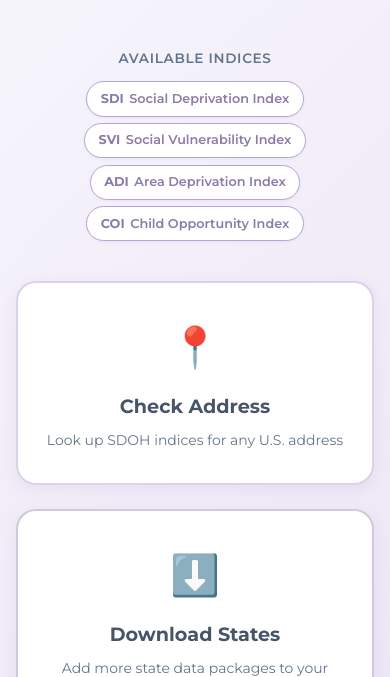
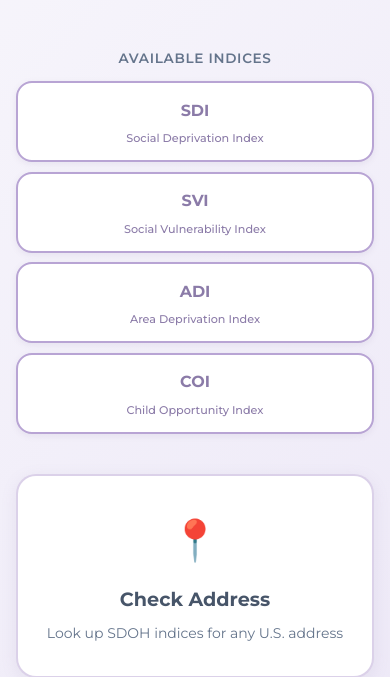
Before and after one commit to emgoatee/OfflineGeoSDOH, a Flask app: page / in a window 390 px wide. Shown: the part 259-936 px from the top of the page. Run offline with Flask 3, Linux system fonts and the light colour scheme; parts of the project's set-up code (start-up, migrations or seed data) failed here and were passed over.

Commit message:
Redesign indices as 2x2 grid with external links
Major redesign:
- Changed from horizontal pills to 2x2 grid layout
- Each index is now a clickable link to official website
- Vertical card layout: abbreviation on top, full name below
- Larger, more prominent design (1rem padding)
- Links open in new tab with security attributes
- Stronger borders and shadows for better definition
- Better hover effects with more lift

Official links added:
- SDI → Graham Center
- SVI → CDC/ATSDR
- ADI → University of Wisconsin Neighborhood Atlas
- COI → Diversity Data Kids

Mobile responsive: stacks to single column on small screens

Grid provides better organization and visual balance.
Cards now serve dual purpose: info display + quick access to sources.

🤖 Generated with [Claude Code](https://claude.com/claude-code)

Co-Authored-By: Claude <noreply@anthropic.com>

```diff
--- a/templates/welcome.html
+++ b/templates/welcome.html
@@ -117,40 +117,53 @@
         }
 
         .indices-pills {
-            display: flex;
-            flex-wrap: wrap;
-            gap: 0.5rem;
-            justify-content: center;
-            align-items: center;
+            display: grid;
+            grid-template-columns: repeat(2, 1fr);
+            gap: 0.75rem;
+            max-width: 600px;
+            margin: 0 auto;
         }
 
         .index-pill {
             position: relative;
-            display: inline-flex;
+            display: flex;
+            flex-direction: column;
             align-items: center;
-            gap: 0.35rem;
+            justify-content: center;
+            gap: 0.25rem;
             background: white;
             color: var(--primary-plum);
-            padding: 0.5rem 1rem;
-            border-radius: 24px;
+            padding: 1rem 0.75rem;
+            border-radius: var(--radius-md);
             font-size: 0.85rem;
             font-weight: 600;
-            border: 1.5px solid var(--primary-lavender);
-            box-shadow: 0 1px 3px rgba(139, 123, 168, 0.1);
-            cursor: help;
+            border: 2px solid var(--primary-lavender);
+            box-shadow: 0 2px 6px rgba(139, 123, 168, 0.12);
+            cursor: pointer;
             transition: all 0.3s ease;
+            text-decoration: none;
+            text-align: center;
         }
 
         .index-pill:hover {
             background: var(--primary-lavender);
             color: white;
-            transform: translateY(-2px);
-            box-shadow: 0 3px 8px rgba(139, 123, 168, 0.2);
+            transform: translateY(-4px);
+            box-shadow: 0 6px 16px rgba(139, 123, 168, 0.25);
+            border-color: var(--primary-plum);
         }
 
         .index-abbreviation {
             font-weight: 700;
-            font-size: 0.8rem;
+            font-size: 1.1rem;
+            display: block;
+            margin-bottom: 0.25rem;
+        }
+
+        .index-name {
+            font-size: 0.75rem;
+            font-weight: 500;
+            line-height: 1.3;
         }
 
         /* Tooltip on hover */
@@ -442,12 +455,20 @@
             }
 
             .indices-pills {
-                gap: 0.4rem;
+                grid-template-columns: 1fr;
+                gap: 0.6rem;
             }
 
             .index-pill {
-                font-size: 0.8rem;
-                padding: 0.4rem 0.85rem;
+                padding: 0.9rem 0.75rem;
+            }
+
+            .index-abbreviation {
+                font-size: 1rem;
+            }
+
+            .index-name {
+                font-size: 0.7rem;
             }
 
             /* Stack tooltip text on mobile */
@@ -502,22 +523,22 @@
         <section class="indices-section">
             <h3 class="indices-title">Available Indices</h3>
             <div class="indices-pills">
-                <div class="index-pill" data-tooltip="Measures socioeconomic disadvantage">
+                <a href="https://www.graham-center.org/maps-data-tools/social-deprivation-index.html" target="_blank" rel="noopener noreferrer" class="index-pill" data-tooltip="Measures socioeconomic disadvantage">
                     <span class="index-abbreviation">SDI</span>
-                    <span>Social Deprivation Index</span>
-                </div>
-                <div class="index-pill" data-tooltip="Measures community resilience to disasters">
+                    <span class="index-name">Social Deprivation Index</span>
+                </a>
+                <a href="https://www.atsdr.cdc.gov/placeandhealth/svi/index.html" target="_blank" rel="noopener noreferrer" class="index-pill" data-tooltip="Measures community resilience to disasters">
                     <span class="index-abbreviation">SVI</span>
-                    <span>Social Vulnerability Index</span>
-                </div>
-                <div class="index-pill" data-tooltip="Measures neighborhood disadvantage">
+                    <span class="index-name">Social Vulnerability Index</span>
+                </a>
+                <a href="https://www.neighborhoodatlas.medicine.wisc.edu/" target="_blank" rel="noopener noreferrer" class="index-pill" data-tooltip="Measures neighborhood disadvantage">
                     <span class="index-abbreviation">ADI</span>
-                    <span>Area Deprivation Index</span>
-                </div>
-                <div class="index-pill" data-tooltip="Measures access to child well-being resources">
+                    <span class="index-name">Area Deprivation Index</span>
+                </a>
+                <a href="https://www.diversitydatakids.org/child-opportunity-index" target="_blank" rel="noopener noreferrer" class="index-pill" data-tooltip="Measures access to child well-being resources">
                     <span class="index-abbreviation">COI</span>
-                    <span>Child Opportunity Index</span>
-                </div>
+                    <span class="index-name">Child Opportunity Index</span>
+                </a>
             </div>
         </section>
 
```
